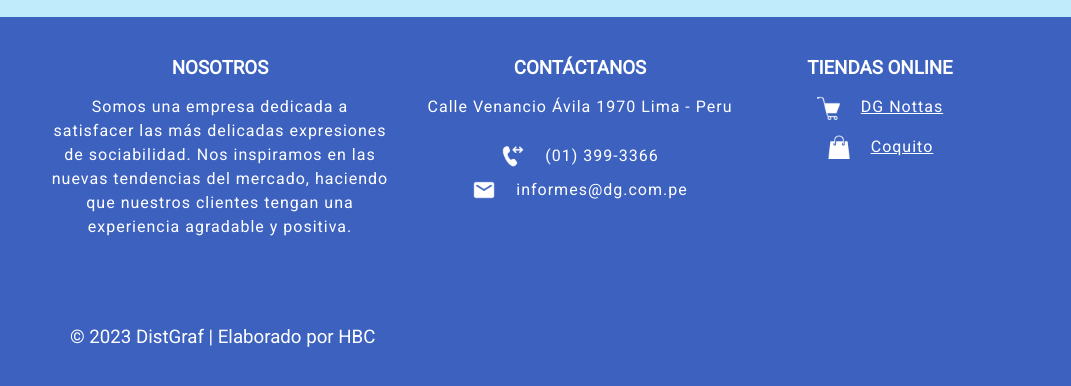
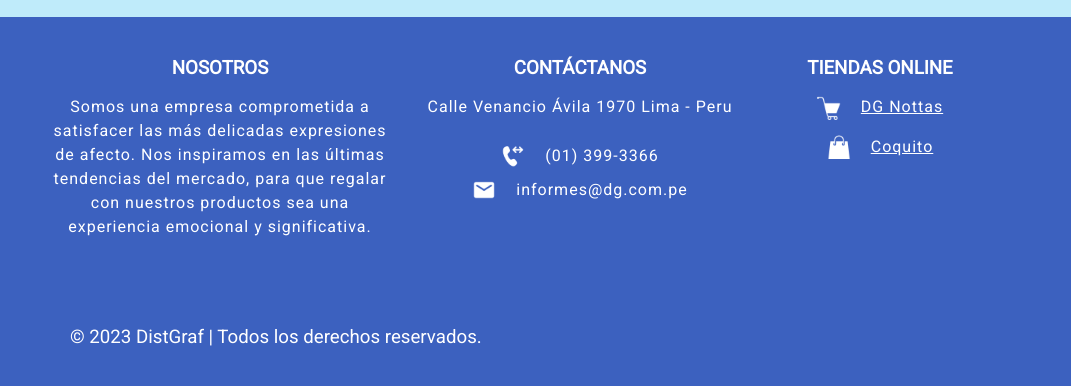
Before and after one commit to hbc1007/comision39315-coderhouse2, a website: page pages/contacto.html in a window 1280 px wide. Shown: the part 1055-1441 px from the top of the page, 0-1071 px from the left. Drawn offline with nearby package versions, Linux system fonts and the light colour scheme.

Commit message:
modificacion texto footer

```diff
--- a/pages/contacto.html
+++ b/pages/contacto.html
@@ -36,7 +36,7 @@
                     <div class="header-1-2-1">
                         <label for="btn-menu"><img src="../assets/img/Menu.png" alt="" class="menu"></label>
                         <div>
-                            <a href="#"><img src="https://i.postimg.cc/RFrXNHYR/Logo-DG-Blanco.png" alt="Logo" class="logo"></a>
+                            <a href="../index.html"><img src="https://i.postimg.cc/RFrXNHYR/Logo-DG-Blanco.png" alt="Logo" class="logo"></a>
                         </div>
                         <div>
                             <a href="#"><img src="../assets/img/Buscar.png" alt="Buscar" class="icono"></a>
@@ -117,9 +117,9 @@
                             <h3>NOSOTROS</h3>
                         </div>
                         <div>
-                            <p>Somos una empresa dedicada a satisfacer las más delicadas expresiones de sociabilidad.
-                                Nos inspiramos en las nuevas tendencias del mercado, haciendo que nuestros clientes
-                                tengan una experiencia agradable y positiva.</p>
+                            <p>Somos una empresa comprometida a satisfacer las más delicadas expresiones de afecto.
+                                Nos inspiramos en las últimas tendencias del mercado, para que regalar con nuestros productos
+                                sea una experiencia emocional y significativa.</p>
                         </div>
                     </div>
                     <div class="footer-1-1-2">
@@ -174,7 +174,7 @@
                     </div>
                 </div>
                 <div class="footer-1-2">
-                    <h3>© 2023 DistGraf | Elaborado por HBC</h3>
+                    <h3>© 2023 DistGraf | Todos los derechos reservados.</h3>
                 </div>
             </div>
         </footer>
```
Also changed, not shown: index.html (+6 -3 lines), pages/catalogos.html (+5 -5 lines), pages/dgediciones.html (+5 -5 lines), pages/dgfiesta.html (+5 -5 lines), pages/dgnottas.html (+5 -5 lines), pages/edcoquito.html (+5 -5 lines), pages/nosotros.html (+4 -4 lines).
